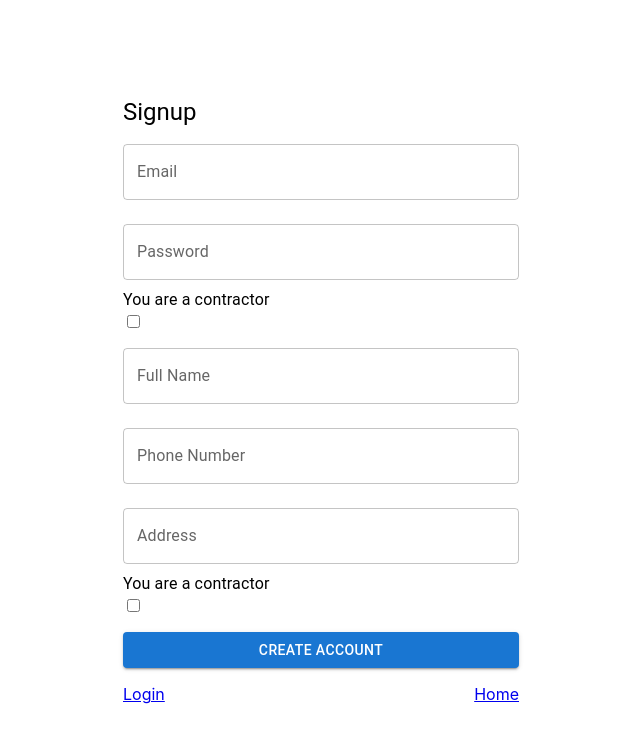
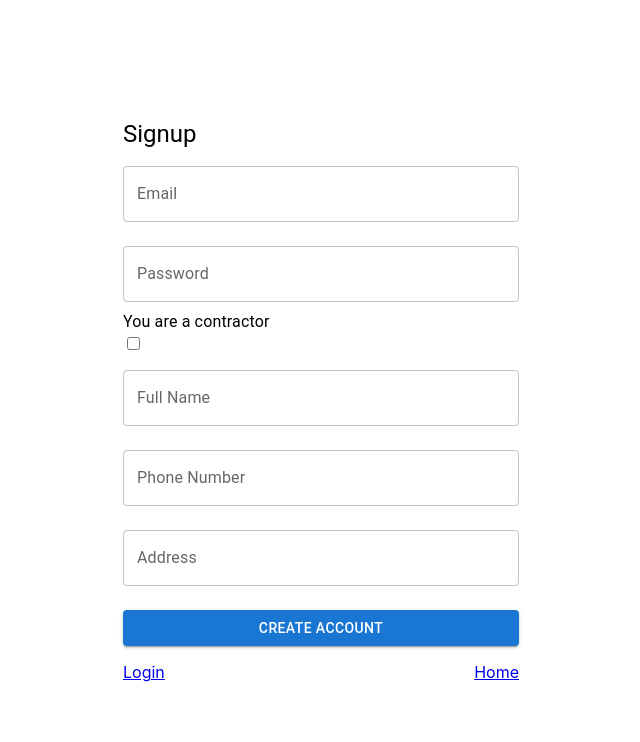
Before and after one commit to rElustondo/CapstoneProject, a React (Create React App) app in the folder capstone_app/: page /sign-up in a window 1280 px wide. Shown: the top 742 px of the page, without its empty margins (319-959 px from the left). Built offline with nearby package versions, Linux system fonts and the light colour scheme.

Commit message:
updated signup page small fix

```diff
--- a/capstone_app/src/components/Signup.js
+++ b/capstone_app/src/components/Signup.js
@@ -67,34 +67,33 @@ export default function  Signup() {
     }
 
   }
-  return (
-
-    <Container component="main" maxWidth="xs" sx={{ display: 'flex', alignItems: 'center', height: containerHeight }}>
-    <div>
-      <Typography component="h1" variant="h5">
-        Signup
-      </Typography>
+  function clientInputs(){
+    return <div>
     <TextField
           margin="normal"
           fullWidth
-        label="Email"
+          label="Full Name"
           type="text"
-        onChange={(e) => setUsername(e.target.value)}
+          onChange={(e) => setClientData({ ...clientData, name: e.target.value })}
         />
         <TextField
           margin="normal"
           fullWidth
-        label="Password"
-        type="password"
-        onChange={(e) => setPassword(e.target.value)}
+          label="Phone Number"
+          type="text"
+          onChange={(e) => setClientData({ ...clientData, phone: e.target.value })}
         />
-
-      <div>
-        <Typography variant="body1">
-          You are a contractor
-        </Typography>
-        <input type='checkbox' onChange={e => setIsContractor(e.target.checked)} />
-        {isContractor ? (
+        <TextField
+          margin="normal"
+          fullWidth
+          label="Address"
+          type="text"
+          onChange={(e) => setClientData({ ...clientData, address: e.target.value })}
+        />
+    </div>
+  }
+  function isAContractor(){
+    return (
       <div>
         <TextField
           margin="normal"
@@ -147,89 +146,36 @@ export default function  Signup() {
           </div>
         </div>
       </div>
-        ):<div>
+    )
+  }
+  return (
+
+    <Container component="main" maxWidth="xs" sx={{ display: 'flex', alignItems: 'center', height: containerHeight }}>
+    <div>
+      <Typography component="h1" variant="h5">
+        Signup
+      </Typography>
       <TextField
         margin="normal"
         fullWidth
-              label="Full Name"
+        label="Email"
         type="text"
-              onChange={(e) => setClientData({ ...clientData, name: e.target.value })}
+        onChange={(e) => setUsername(e.target.value)}
       />
       <TextField
         margin="normal"
         fullWidth
-              label="Phone Number"
-              type="text"
-              onChange={(e) => setClientData({ ...clientData, phone: e.target.value })}
+        label="Password"
+        type="password"
+        onChange={(e) => setPassword(e.target.value)}
       />
-            <TextField
-              margin="normal"
-              fullWidth
-              label="Address"
-              type="text"
-              onChange={(e) => setClientData({ ...clientData, address: e.target.value })}
-            />
-        </div>}
-      </div>
+
       <div>
         <Typography variant="body1">
           You are a contractor
         </Typography>
         <input type='checkbox' onChange={e => setIsContractor(e.target.checked)} />
-        {isContractor && (
-          <div>
-            <TextField
-              margin="normal"
-              fullWidth
-              label="Full Name"
-              type="text"
-              onChange={(e) => setContractorData({ ...contractorData, name: e.target.value })}
-            />
-            <TextField
-              margin="normal"
-              fullWidth
-              label="Phone Number"
-              type="text"
-              onChange={(e) => setContractorData({ ...contractorData, phone: e.target.value })}
-            />
-            <TextField
-              margin="normal"
-              fullWidth
-              label="Location"
-              type="text"
-              onChange={(e) => setContractorData({ ...contractorData, location: e.target.value })}
-            />
-            <TextField
-              margin="normal"
-              fullWidth
-              label="Price per hour"
-              type="number"
-              defaultValue={contractorData.basicPrice}
-              onChange={(e) => setContractorData({ ...contractorData, basicPrice: e.target.value })}
-            />
-            <div>
-              <Typography variant="body1">
-                Please Select Specialties
-              </Typography>
-              <div>
-                <span>Snow Shoveling</span>
-                <input type='checkbox' onChange={(e) => setContractorData({ ...contractorData, specialties: { ...contractorData.specialties, snowShoveling: e.target.checked } })} />
-              </div>
-              <div>
-                <span>Landscaping</span>
-                <input type='checkbox' onChange={(e) => setContractorData({ ...contractorData, specialties: { ...contractorData.specialties, landscaping: e.target.checked } })} />
-              </div>
-              <div>
-                <span>Gardening</span>
-                <input type='checkbox' onChange={(e) => setContractorData({ ...contractorData, specialties: { ...contractorData.specialties, gardening: e.target.checked } })} />
-              </div>
-              <div>
-                <span>Driveway Sealing</span>
-                <input type='checkbox' onChange={(e) => setContractorData({ ...contractorData, specialties: { ...contractorData.specialties, drivewaySealing: e.target.checked } })} />
-              </div>
-            </div>
-          </div>
-        )}
+        {isContractor ? isAContractor(): clientInputs()}
       </div>
       <Button
         fullWidth
```
Lines whose indentation alone changed are shown as unchanged.
